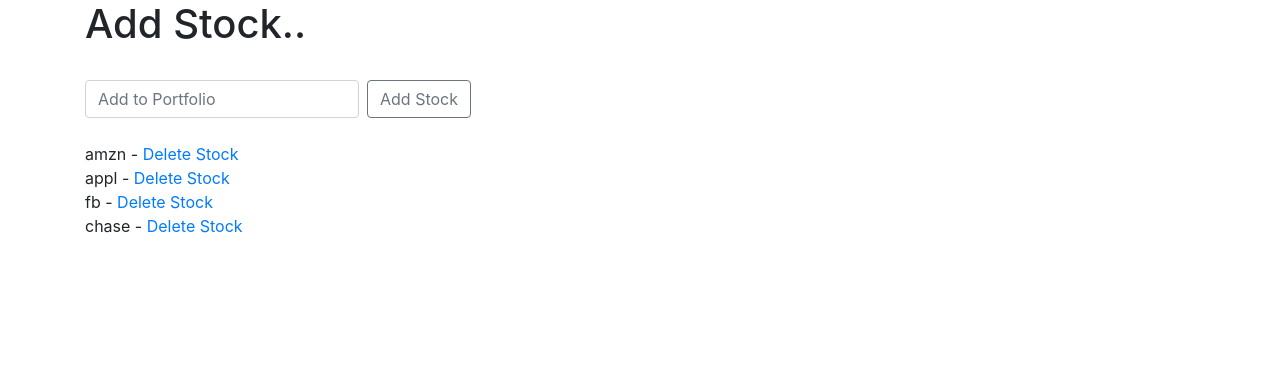
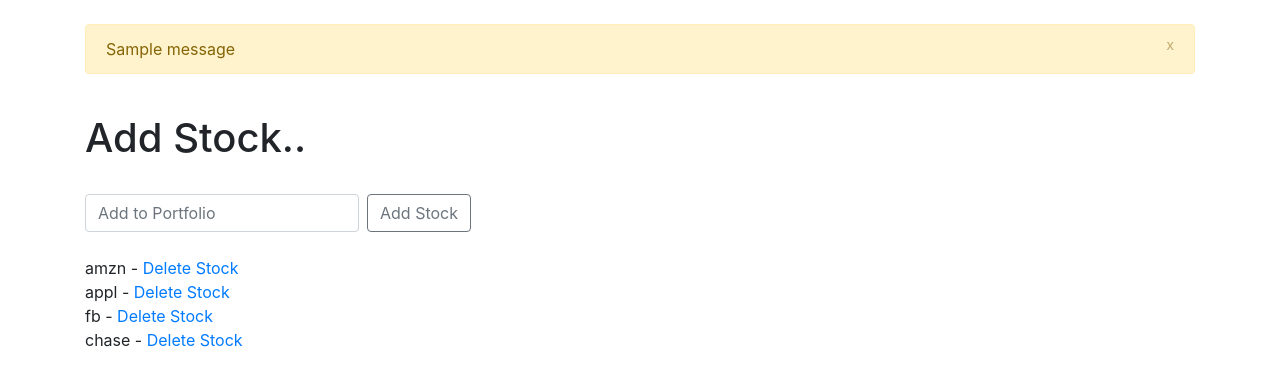
Before and after one commit to santiagoelie/stock-market-portfolio-python-django, a Django app: page /add_stock.html in a window 1280 px wide. Shown: the part 56-442 px from the top of the page. Run offline with Django 3.2, Linux system fonts and the light colour scheme; data comes from the database, SQL or seed files in the repository; both versions use the stored data as it was after the commit; one stand-in notice (Sample message) is shown; some libraries are stand-ins or nearby versions.

Commit message:
add alert messages
alert messages for adding and deleting stocks in add_stock

```diff
--- a/quotes/templates/base.html
+++ b/quotes/templates/base.html
@@ -34,6 +34,18 @@
     </nav>
 
     <div class="container"?>
+        <br/>
+        {% if messages %}
+            {% for message in messages %}
+            <div class="alert alert-warning alert-dismissible" role="alert">
+                <button class="close" data-dismiss="alert">
+                    <small><sup>x</sup></small>
+                </button>
+                {{ message }}
+            </div><br/>
+            {% endfor %}
+        {% endif %}
+
         {% block content %}
 
         {% endblock %}
```
Also changed, not shown: db.sqlite3.
